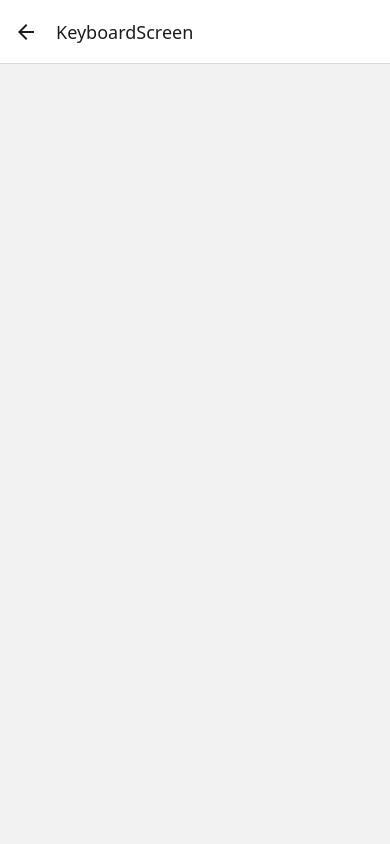
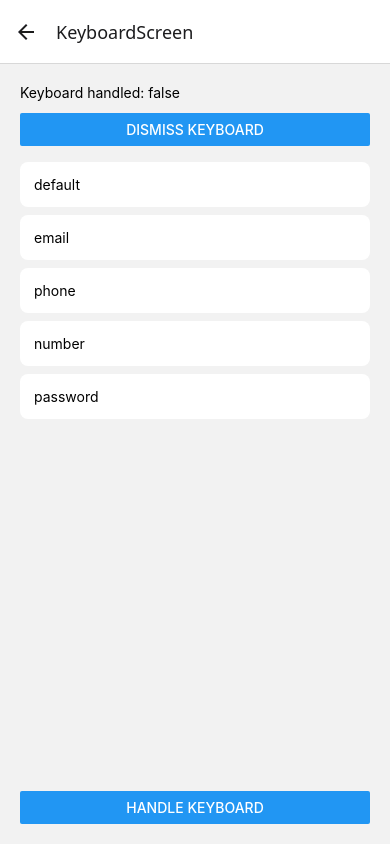
Before and after one commit to moberg-hv/expo-demo, a React Native app: screen /KeyboardScreen in a window 390 px wide. Built offline with nearby package versions, Linux system fonts and the light colour scheme.

Commit message:
keyboard demo

```diff
--- a/package.json
+++ b/package.json
@@ -9,6 +9,7 @@
     "web": "expo start --web"
   },
   "dependencies": {
+    "@react-navigation/elements": "^2.2.0",
     "@react-navigation/native": "^7.0.9",
     "@react-navigation/native-stack": "^7.1.10",
     "expo": "~52.0.11",
--- a/src/screens/home/Home.tsx
+++ b/src/screens/home/Home.tsx
@@ -1,6 +1,6 @@
 import { NativeStackScreenProps } from "@react-navigation/native-stack"
 import * as React from "react"
-import { StyleSheet, Pressable, ScrollView, Text } from "react-native"
+import { StyleSheet, Pressable, ScrollView, Text, Platform } from "react-native"
 import { useSafeAreaInsets } from "react-native-safe-area-context"
 import { RootScreens } from "../../navigation/RootScreens"
 
@@ -20,6 +20,7 @@ export const Home: React.FC<HomeProps> = ({ navigation }) => {
             ]}
         >
             <Text style={styles.title}>{"React native"}</Text>
+            <Text style={styles.subtitle}>{`Running on ${Platform.OS}`}</Text>
             <Pressable
                 style={styles.itemContainer}
                 onPress={() => navigation.navigate("ViewScreen")}
@@ -94,7 +95,11 @@ const styles = StyleSheet.create({
         fontSize: 42,
         fontWeight: "bold",
         textAlign: "center",
-        marginVertical: 32,
+        marginTop: 32,
+    },
+    subtitle: {
+        textAlign: "center",
+        marginBottom: 32,
     },
     itemContainer: {
         marginVertical: 8,
--- a/src/screens/keyboardScreen/KeyboardScreen.tsx
+++ b/src/screens/keyboardScreen/KeyboardScreen.tsx
@@ -1,9 +1,142 @@
 import * as React from "react"
-import { StyleSheet } from "react-native"
+import {
+    Button,
+    KeyboardAvoidingView,
+    Platform,
+    StyleSheet,
+    TextInput,
+    View,
+    Text,
+    Keyboard,
+    ScrollView,
+} from "react-native"
+import { useSafeAreaInsets } from "react-native-safe-area-context"
+import { useHeaderHeight } from "@react-navigation/elements"
 
 export const KeyboardScreen: React.FC = () => {
-    // TODO: View vs KeyboardAvoidingView, TextInput
-    return null
+    const { top } = useSafeAreaInsets()
+    const headerHeight = useHeaderHeight()
+
+    const [isAvoidingKeyboard, setIsAvoidingKeyboard] = React.useState(false)
+
+    if (isAvoidingKeyboard) {
+        return (
+            <KeyboardAvoidingView
+                style={styles.container}
+                behavior={Platform.OS === "ios" ? "padding" : undefined}
+                keyboardVerticalOffset={headerHeight}
+            >
+                <ScrollView contentContainerStyle={styles.scrollContainer}>
+                    <View>
+                        <Text>{"Keyboard handled: true"}</Text>
+                        <View style={styles.buttonContainer}>
+                            <Button
+                                title="Dismiss keyboard"
+                                onPress={Keyboard.dismiss}
+                            />
+                        </View>
+                        <TextInput
+                            style={styles.input}
+                            placeholder="default"
+                            keyboardType="default"
+                        />
+                        <TextInput
+                            style={styles.input}
+                            placeholder="email"
+                            keyboardType="email-address"
+                        />
+                        <TextInput
+                            style={styles.input}
+                            placeholder="phone"
+                            keyboardType="phone-pad"
+                        />
+                        <TextInput
+                            style={styles.input}
+                            placeholder="number"
+                            keyboardType="decimal-pad"
+                        />
+                        <TextInput
+                            style={styles.input}
+                            placeholder="password"
+                            secureTextEntry
+                        />
+                    </View>
+                    <Button
+                        title="Back to default"
+                        onPress={() => setIsAvoidingKeyboard(false)}
+                    />
+                </ScrollView>
+            </KeyboardAvoidingView>
+        )
+    } else {
+        return (
+            <View style={styles.container}>
+                <ScrollView contentContainerStyle={styles.scrollContainer}>
+                    <View>
+                        <Text>{"Keyboard handled: false"}</Text>
+                        <View style={styles.buttonContainer}>
+                            <Button
+                                title="Dismiss keyboard"
+                                onPress={Keyboard.dismiss}
+                            />
+                        </View>
+                        <TextInput
+                            style={styles.input}
+                            placeholder="default"
+                            keyboardType="default"
+                        />
+                        <TextInput
+                            style={styles.input}
+                            placeholder="email"
+                            keyboardType="email-address"
+                        />
+                        <TextInput
+                            style={styles.input}
+                            placeholder="phone"
+                            keyboardType="phone-pad"
+                        />
+                        <TextInput
+                            style={styles.input}
+                            placeholder="number"
+                            keyboardType="decimal-pad"
+                        />
+                        <TextInput
+                            style={styles.input}
+                            placeholder="password"
+                            secureTextEntry
+                            keyboardType="visible-password"
+                        />
+                    </View>
+                    <Button
+                        title="Handle keyboard"
+                        onPress={() => setIsAvoidingKeyboard(true)}
+                    />
+                </ScrollView>
+            </View>
+        )
+    }
 }
 
-const styles = StyleSheet.create({})
+const styles = StyleSheet.create({
+    container: {
+        flex: 1,
+    },
+    scrollContainer: {
+        flexGrow: 1,
+        padding: 20,
+        justifyContent: "space-between",
+    },
+    buttonContainer: {
+        marginVertical: 12,
+    },
+    input: {
+        marginVertical: 4,
+        padding: 12,
+        backgroundColor: "white",
+        width: "100%",
+        borderRadius: 8,
+        borderWidth: 2,
+        borderColor: "transparent",
+        verticalAlign: "top",
+    },
+})
--- a/src/screens/modalScreen/ModalScreen.tsx
+++ b/src/screens/modalScreen/ModalScreen.tsx
@@ -1,36 +1,54 @@
 import * as React from "react"
-import { StyleSheet, View, Pressable, Modal, Text, ActivityIndicator } from "react-native"
-import FontAwesome from "@expo/vector-icons/FontAwesome"
+import { StyleSheet, View, Pressable, Modal, Text, Button } from "react-native"
 
 export const ModalScreen: React.FC = () => {
-    const [isOpen, setIsOpen] = React.useState(false)
+    const [isFullScreenOpen, setIsFullScreenOpen] = React.useState(false)
+    const [isFormSheetOpen, setIsFormSheetOpen] = React.useState(false)
 
     return (
         <React.Fragment>
             <View style={styles.container}>
                 <Pressable
                     style={styles.pressable}
-                    onPress={() => setIsOpen(true)}
+                    onPress={() => setIsFullScreenOpen(true)}
                 >
-                    <Text style={styles.text}>{"Open modal"}</Text>
+                    <Text style={styles.text}>{"Open fullscreen modal"}</Text>
+                </Pressable>
+                <Pressable
+                    style={styles.pressable}
+                    onPress={() => setIsFormSheetOpen(true)}
+                >
+                    <Text style={styles.text}>{"Open form sheet modal"}</Text>
                 </Pressable>
             </View>
             <Modal
-                visible={isOpen}
+                visible={isFullScreenOpen}
                 animationType="slide"
-                onRequestClose={() => setIsOpen(false)}
+                presentationStyle="fullScreen"
+                transparent={false}
+                statusBarTranslucent={false}
+                onRequestClose={() => setIsFullScreenOpen(false)}
             >
                 <View style={styles.modalContainer}>
-                    <Pressable onPress={() => setIsOpen(false)}>
-                        <FontAwesome
-                            name="close"
-                            size={24}
-                            color="black"
-                        />
-                    </Pressable>
-                    <View style={styles.loaderContainer}>
-                        <ActivityIndicator size={120} />
-                    </View>
+                    <Button
+                        title="Close modal"
+                        onPress={() => setIsFullScreenOpen(false)}
+                    />
+                </View>
+            </Modal>
+            <Modal
+                visible={isFormSheetOpen}
+                animationType="slide"
+                presentationStyle="formSheet"
+                transparent={false}
+                statusBarTranslucent={false}
+                onRequestClose={() => setIsFormSheetOpen(false)}
+            >
+                <View style={styles.modalContainer}>
+                    <Button
+                        title="Close modal"
+                        onPress={() => setIsFormSheetOpen(false)}
+                    />
                 </View>
             </Modal>
         </React.Fragment>
@@ -44,6 +62,7 @@ const styles = StyleSheet.create({
         justifyContent: "center",
     },
     pressable: {
+        marginVertical: 12,
         padding: 12,
         borderWidth: 1,
         borderRadius: 4,
@@ -54,10 +73,6 @@ const styles = StyleSheet.create({
     modalContainer: {
         flexGrow: 1,
         padding: 20,
-    },
-    loaderContainer: {
-        flexGrow: 1,
         justifyContent: "center",
-        alignItems: "center",
     },
 })
--- a/src/screens/safeAreaScreen/SafeAreaScreen.tsx
+++ b/src/screens/safeAreaScreen/SafeAreaScreen.tsx
@@ -43,7 +43,7 @@ const styles = StyleSheet.create({
     container: {
         flexGrow: 1,
         justifyContent: "center", // DEMO
-        backgroundColor: "blue",
+        backgroundColor: "green",
         paddingHorizontal: 20,
     },
     itemContainer: {
```
Also changed, not shown: 1 other file (tests, documents, lock files or other folders).
